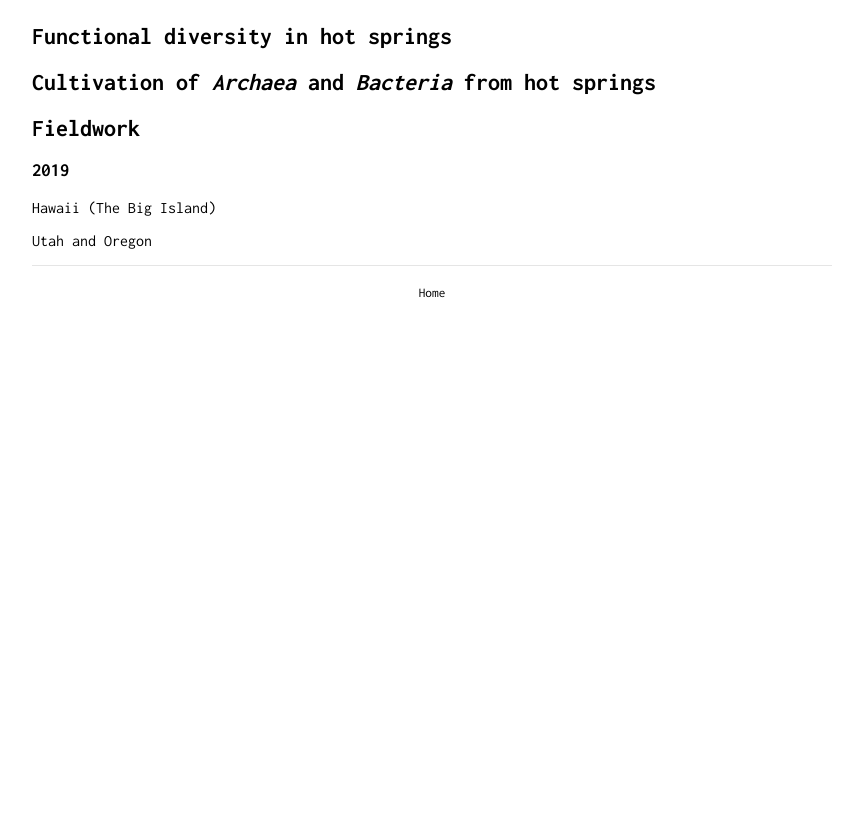
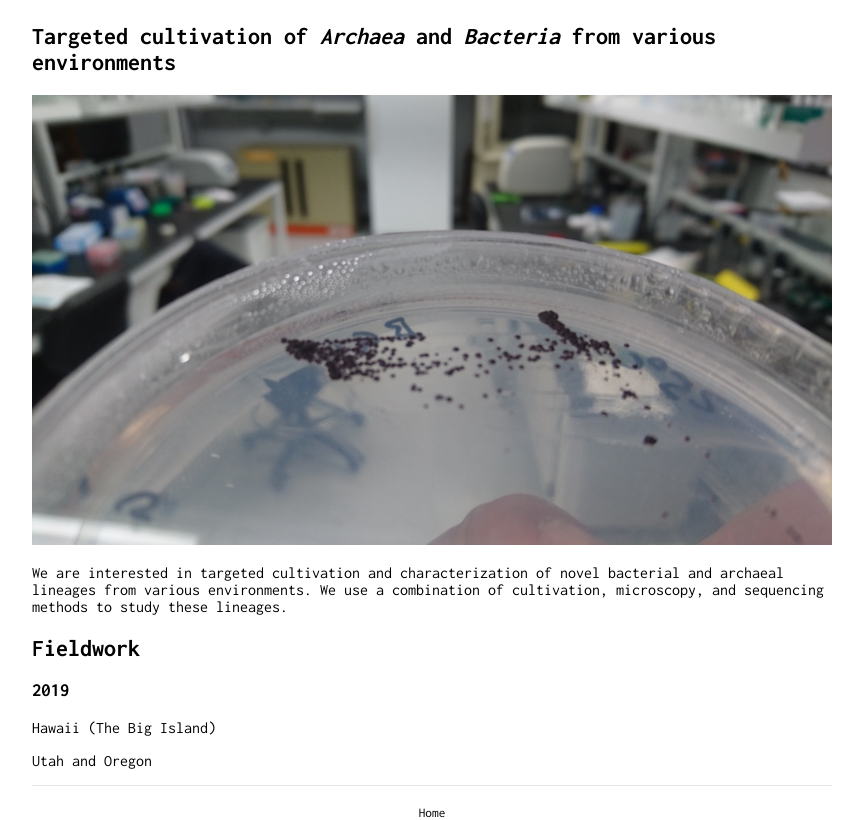
Before and after one commit to jimmysaw/jimmysaw.github.io, a Jekyll site: the page built from research.md, in a window 1280 px wide and 1400 px high, scrolled down 881 px. Shown: the part 580-1400 px from the top of the window, without its empty margins (208-1071 px from the left). Built offline with Jekyll 4.4.1, drawn with Linux system fonts in a browser that asks for light colours; our own code applies the rules of GitHub Pages for plain Markdown files; before the commit the page ends 1761 px from its top, so only the background shows below that; some of the changed text lies outside the part shown.

Commit message:
edited the research page

```diff
--- a/research.md
+++ b/research.md
@@ -23,9 +23,11 @@ We have recently collected samples from hot springs around Utah and Oregon. You
 
 <center><iframe src="https://player.vimeo.com/video/366172777" width="640" height="360" frameborder="0" allow="autoplay; fullscreen" allowfullscreen></iframe></center>
 
-## Functional diversity in hot springs
+## Targeted cultivation of *Archaea* and *Bacteria* from various environments
 
-## Cultivation of *Archaea* and *Bacteria* from hot springs
+<img src="images/Gmor.jpg" alt="<em>Gloeobacter morelensis</em> on BG11" title="*Gloeobacter morelensis* on BG11">
+
+We are interested in targeted cultivation and characterization of novel bacterial and archaeal lineages from various environments. We use a combination of cultivation, microscopy, and sequencing methods to study these lineages.
 
 ## Fieldwork
 
```
Also changed, not shown: other parts of research.md (+1 -1 lines), images/Gmor.jpg (added).
